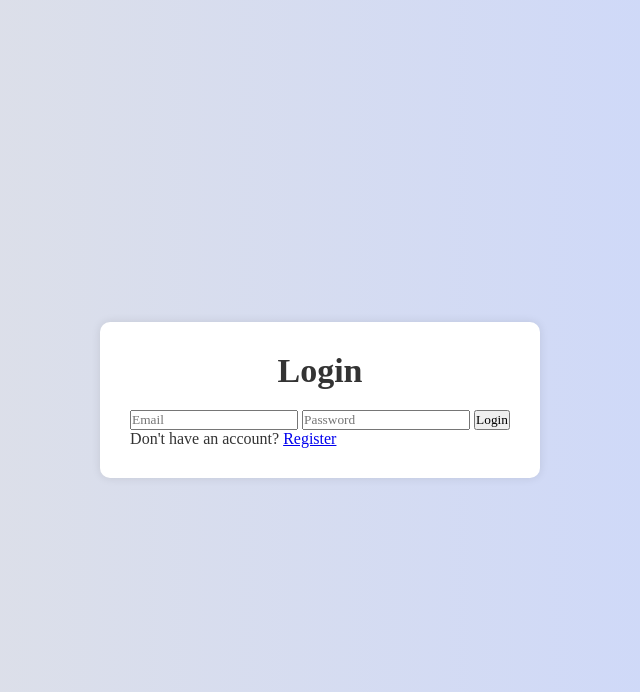
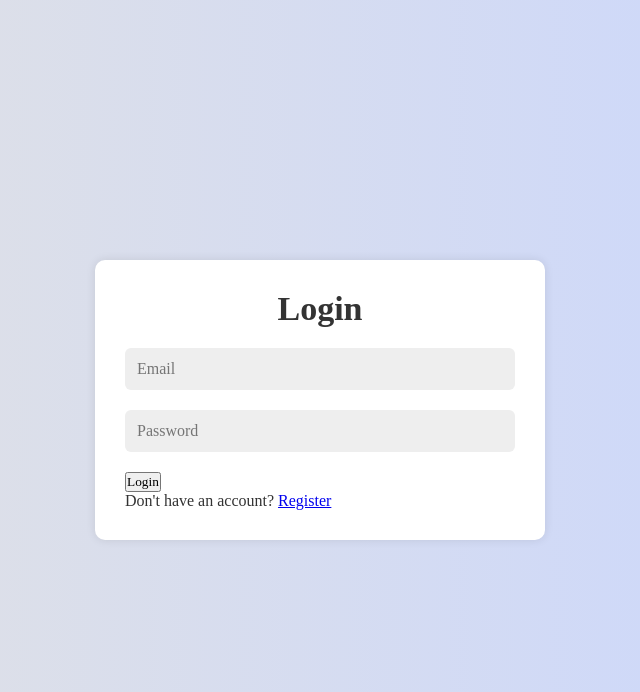
Before and after one commit to atommnava/Fatima, a PHP site: page /index2.html in a window 1280 px wide. Shown: the top 692 px of the page, without its empty margins (320-960 px from the left). Run offline with PHP 8.4, Linux system fonts and the light colour scheme; some web fonts are replaced.

Commit message:
Commit desde remoto

```diff
--- a/src/style2.css
+++ b/src/style2.css
@@ -34,3 +34,15 @@ h2 {
     text-align: center;
     margin-bottom: 20px;
 }
+
+input {
+    width: 100%;
+    padding: 12px;
+    background: #eee;
+    border-radius: 6px;
+    border: none;
+    outline: none;
+    font-size: 16px;
+    color: #333;
+    margin-bottom: 20px;
+}
```
